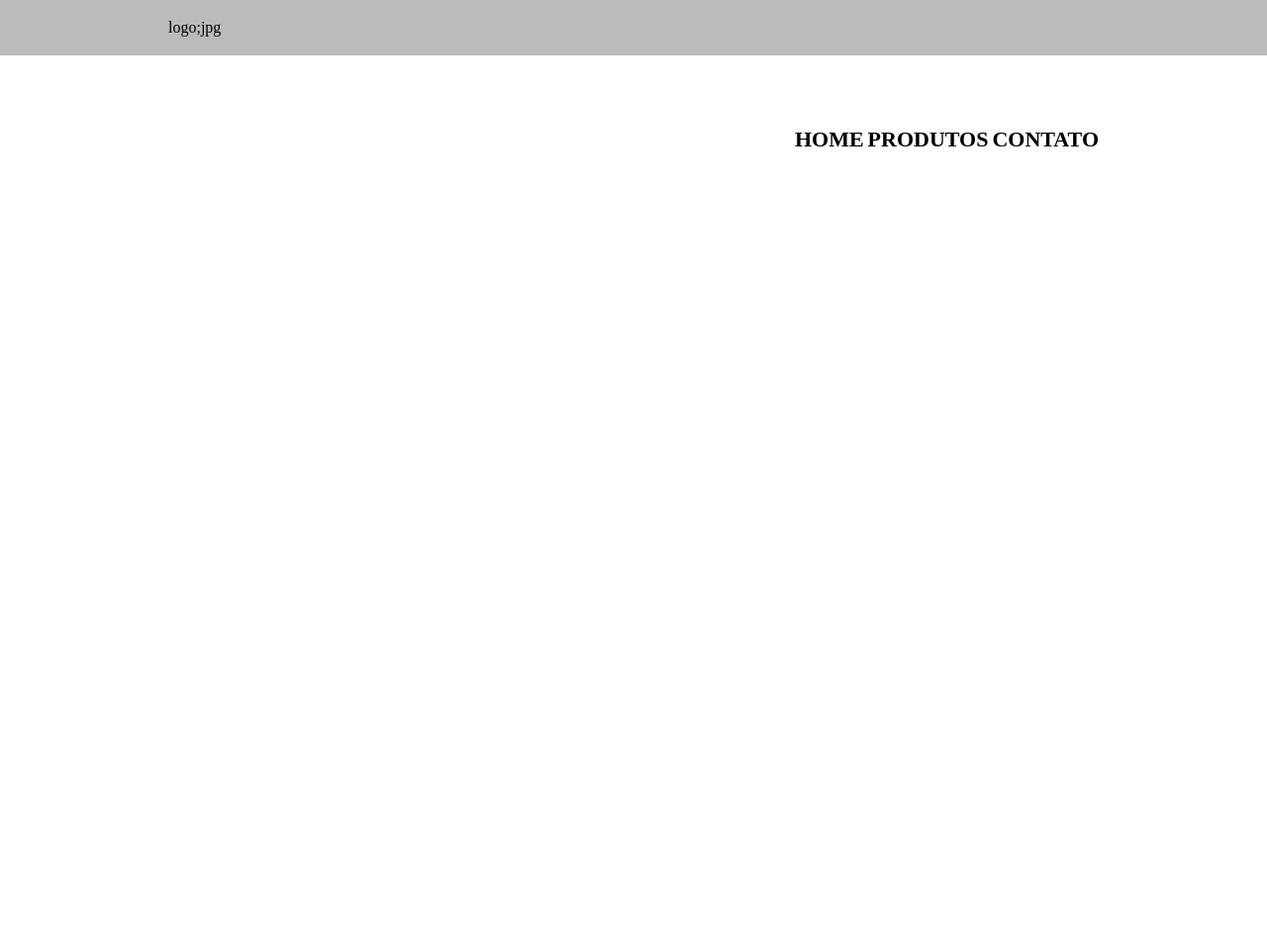
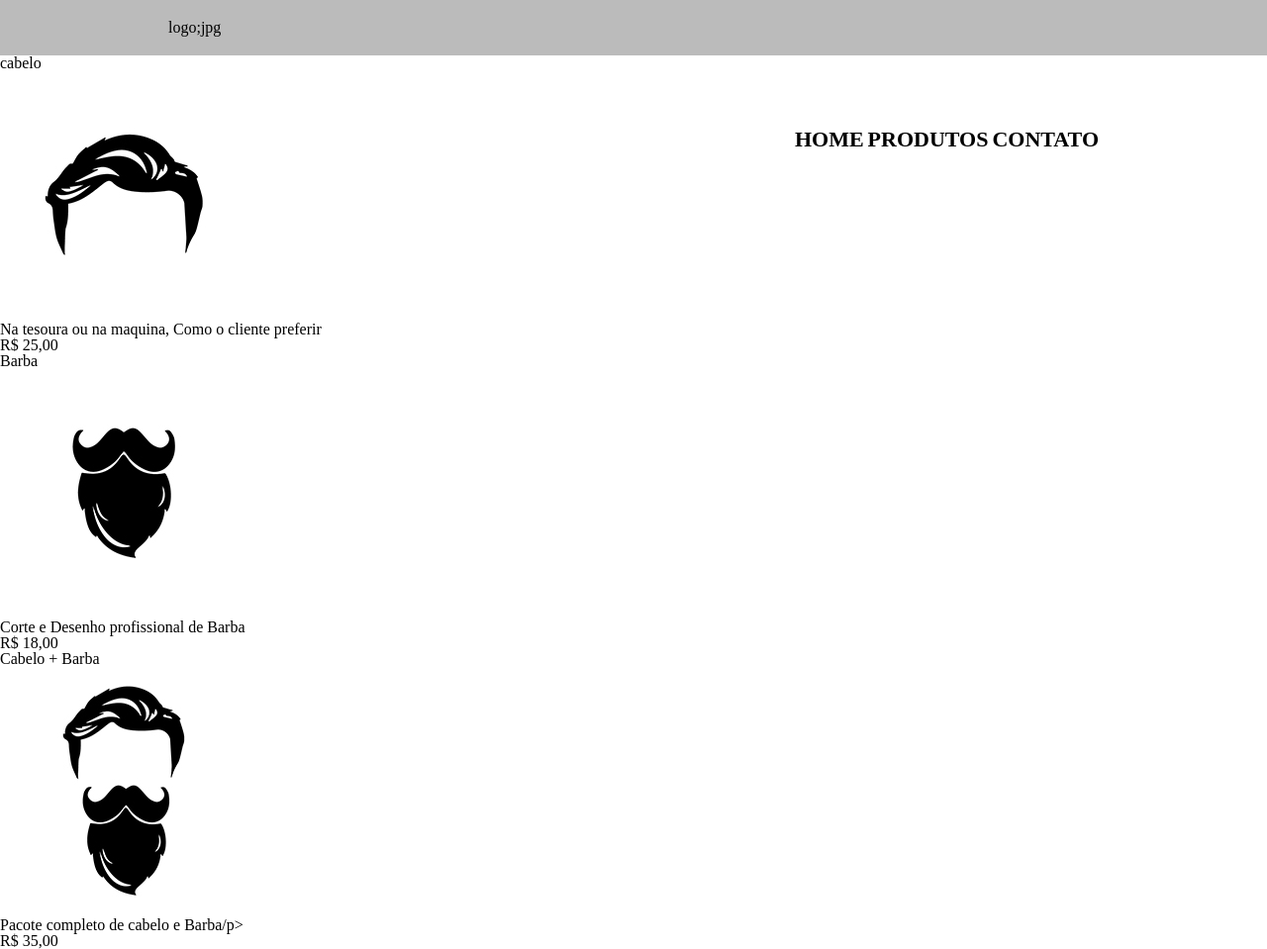
Before and after one commit to jeanzinho509/BarbeariaCorterapida, a plain HTML site: page produtos.html in a window 1280 px wide. Shown: the whole page at 99% size. Before the commit the page ends 800 px from the top, so only its background shows below. Drawn offline with Linux system fonts and the light colour scheme.

Commit message:
update file

```diff
--- a/produtos.html
+++ b/produtos.html
@@ -19,7 +19,28 @@
                 </nav>
             </div>
         </header>
-
+        <main>
+            <ul>
+                <li>
+                    <h2>cabelo</h2>
+                    <img src="cabelo.jpg">
+                    <p>Na tesoura ou na maquina, Como o cliente preferir</p>
+                    <p>R$ 25,00</p>
+                </li>
+                <li>
+                    <h2>Barba</h2>
+                    <img src="barba.jpg">
+                    <p>Corte e Desenho profissional de Barba</p>
+                    <p>R$ 18,00</p>
+                </li>
+                <li>
+                    <h2>Cabelo + Barba</h2>
+                    <img src="cabelo+barba.jpg">
+                    <p>Pacote completo de cabelo e Barba/p>
+                    <p>R$ 35,00</p>
+                </li>
+            </ul>
+        </main>
 
 
 
```
